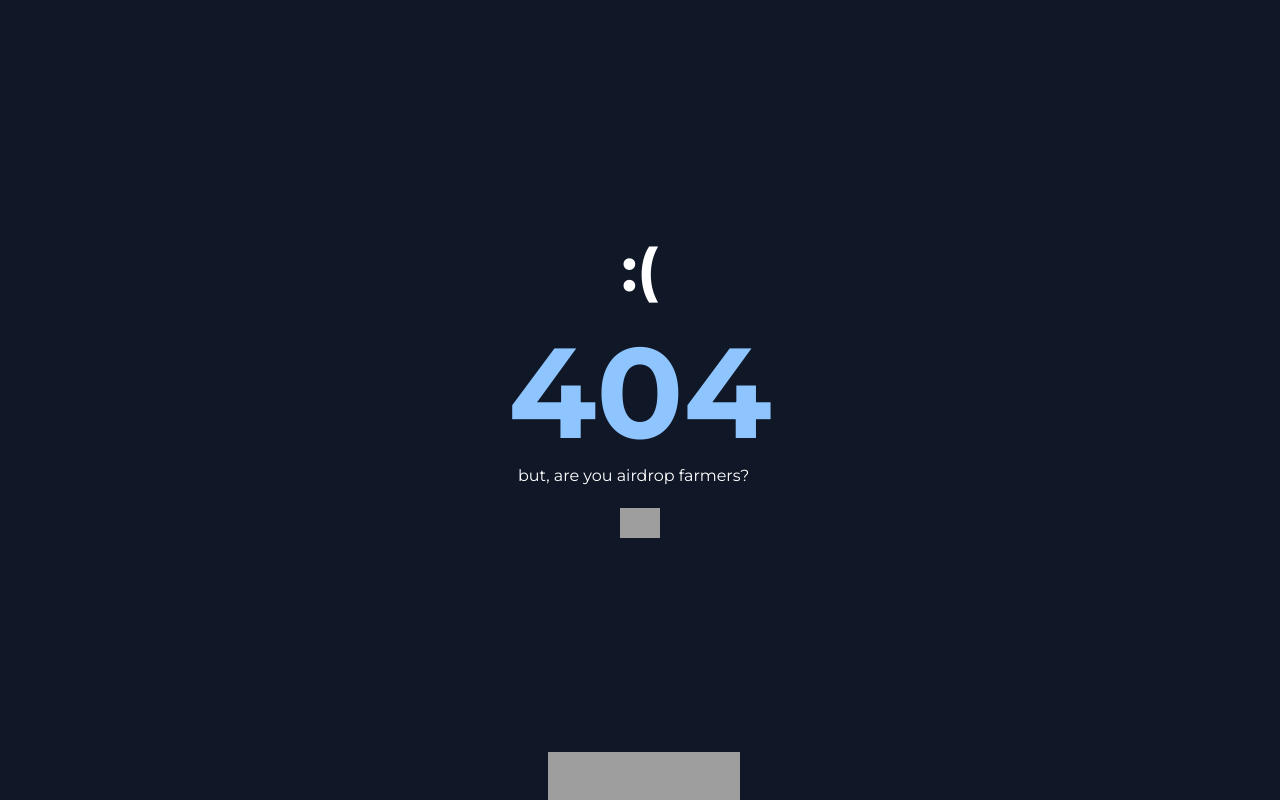
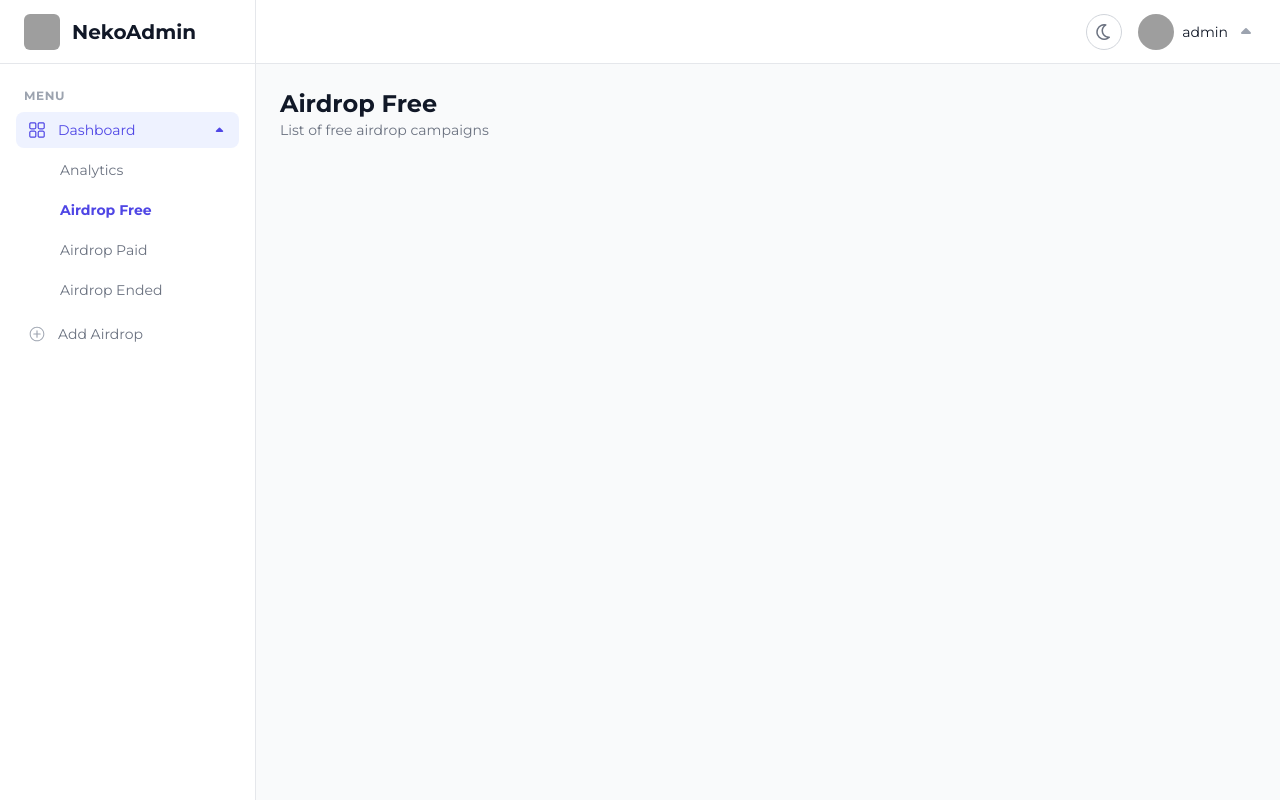
Before and after one commit to nekowawolf/admin-airdropv2-src, a Next.js app: page /dashboard/airdrop-free in a window 1280 px wide. Before the commit this address had no page. Built offline with nearby package versions, Linux system fonts and the light colour scheme; grey boxes are pictures that could not be loaded.

Commit message:
feat: add AirdropEnded, AirdropFree, and AirdropPaid pages

```diff
--- /dev/null
+++ b/src/app/dashboard/airdrop-ended/page.tsx
@@ -0,0 +1,22 @@
+export default function AirdropEndedPage() {
+  return (
+    <div className="space-y-6">
+      <div className="text-center sm:text-left">
+        <h2 className="text-lg sm:text-2xl font-semibold text-primary">
+          Airdrop Ended
+        </h2>
+        <p className="text-xs sm:text-sm text-secondary">
+          Campaigns that have already ended
+        </p>
+      </div>
+
+    <section className="grid grid-cols-1 sm:grid-cols-2 xl:grid-cols-4 gap-4">
+
+    </section>
+
+    <section className="grid grid-cols-1 lg:grid-cols-3 gap-4">
+
+    </section>
+  </div>
+  )
+}
--- /dev/null
+++ b/src/app/dashboard/airdrop-free/page.tsx
@@ -0,0 +1,22 @@
+export default function AirdropFreePage() {
+  return (
+    <div className="space-y-6">
+      <div className="text-center sm:text-left">
+        <h2 className="text-lg sm:text-2xl font-semibold text-primary">
+          Airdrop Free
+        </h2>
+        <p className="text-xs sm:text-sm text-secondary">
+          List of free airdrop campaigns
+        </p>
+      </div>
+
+    <section className="grid grid-cols-1 sm:grid-cols-2 xl:grid-cols-4 gap-4">
+
+    </section>
+
+    <section className="grid grid-cols-1 lg:grid-cols-3 gap-4">
+
+    </section>
+  </div>
+  )
+}
--- /dev/null
+++ b/src/app/dashboard/airdrop-paid/page.tsx
@@ -0,0 +1,22 @@
+export default function AirdropPaidPage() {
+  return (
+    <div className="space-y-6">
+      <div className="text-center sm:text-left">
+        <h2 className="text-lg sm:text-2xl font-semibold text-primary">
+          Airdrop Paid
+        </h2>
+        <p className="text-xs sm:text-sm text-secondary">
+          List of paid airdrop campaigns
+        </p>
+      </div>
+
+    <section className="grid grid-cols-1 sm:grid-cols-2 xl:grid-cols-4 gap-4">
+
+    </section>
+
+    <section className="grid grid-cols-1 lg:grid-cols-3 gap-4">
+
+    </section>
+  </div>
+  )
+}
```
